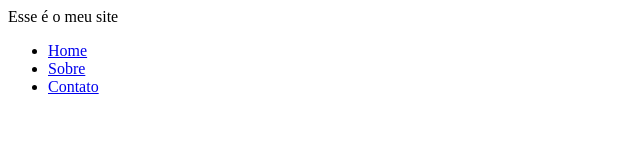
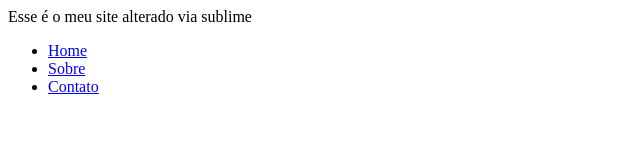
Before and after one commit to claytonmc1/site, a plain HTML site: page index.html in a window 1280 px wide. Shown: the whole page, without its empty margins (0-640 px from the left). Drawn offline with Linux system fonts and the light colour scheme.

Commit message:
Alteração index.html

```diff
--- a/index.html
+++ b/index.html
@@ -6,7 +6,7 @@
 	<title>Meu site</title>
 </head>
 <body>
-	Esse é o meu site
+	Esse é o meu site alterado via sublime
 
 	<ul>
 		<li><a href="index.html">Home</a></li>
```
